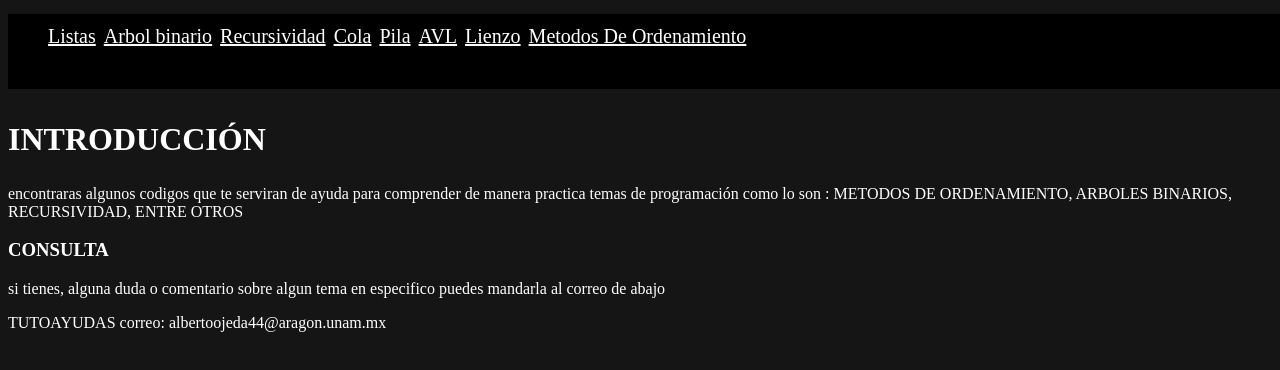
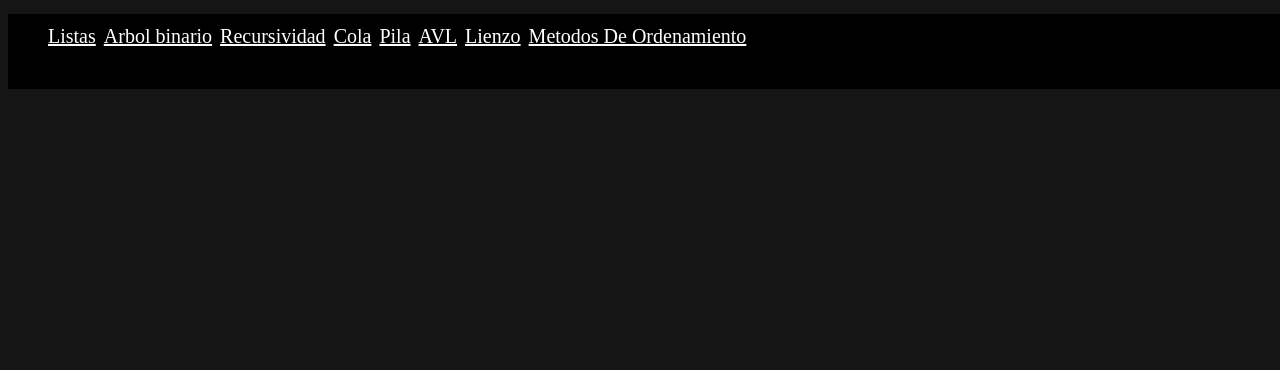
Before and after one commit to alberto-creator/Tutoayudas, a plain HTML site: page codigo.html in a window 1280 px wide. Shown: the part 280-650 px from the top of the page. Drawn offline with Linux system fonts and the light colour scheme; a web font is replaced by a local one.

Commit message:
Update codigo.html

```diff
--- a/codigo.html
+++ b/codigo.html
@@ -31,20 +31,20 @@
     <section class="wrapper">
         <section class="main">
             <article>
-                <h2>INTRODUCCIÓN</h2>
-                <p>encontraras algunos codigos que te serviran de ayuda para comprender de manera practica temas de programación como lo son : METODOS DE ORDENAMIENTO, ARBOLES BINARIOS, RECURSIVIDAD, ENTRE OTROS </p>
+                <h2></h2>
+                <p></p>
             </article>
             <article>
 
             </article>
         </section>
         <aside>
-            <h3>CONSULTA </h3>
-            <p>si tienes, alguna duda o comentario sobre algun tema en especifico puedes mandarla al correo de abajo</p>
+            <h3> </h3>
+            <p></p>
         </aside>
     </section>
     <footer>
-        <p> TUTOAYUDAS correo: albertoojeda44@aragon.unam.mx</p>
+        <p> </p>
     </footer>
 </body>
 
```
